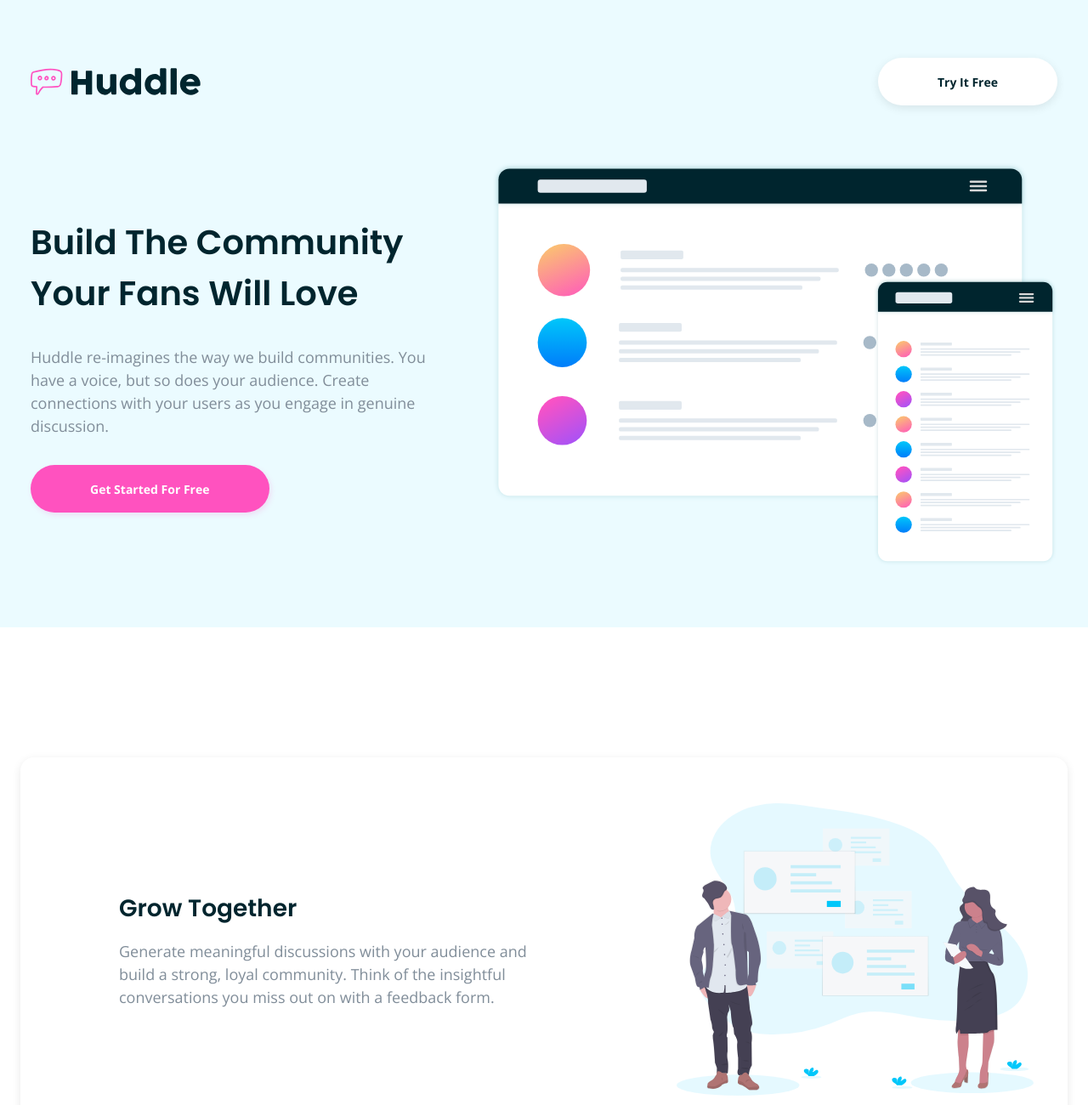
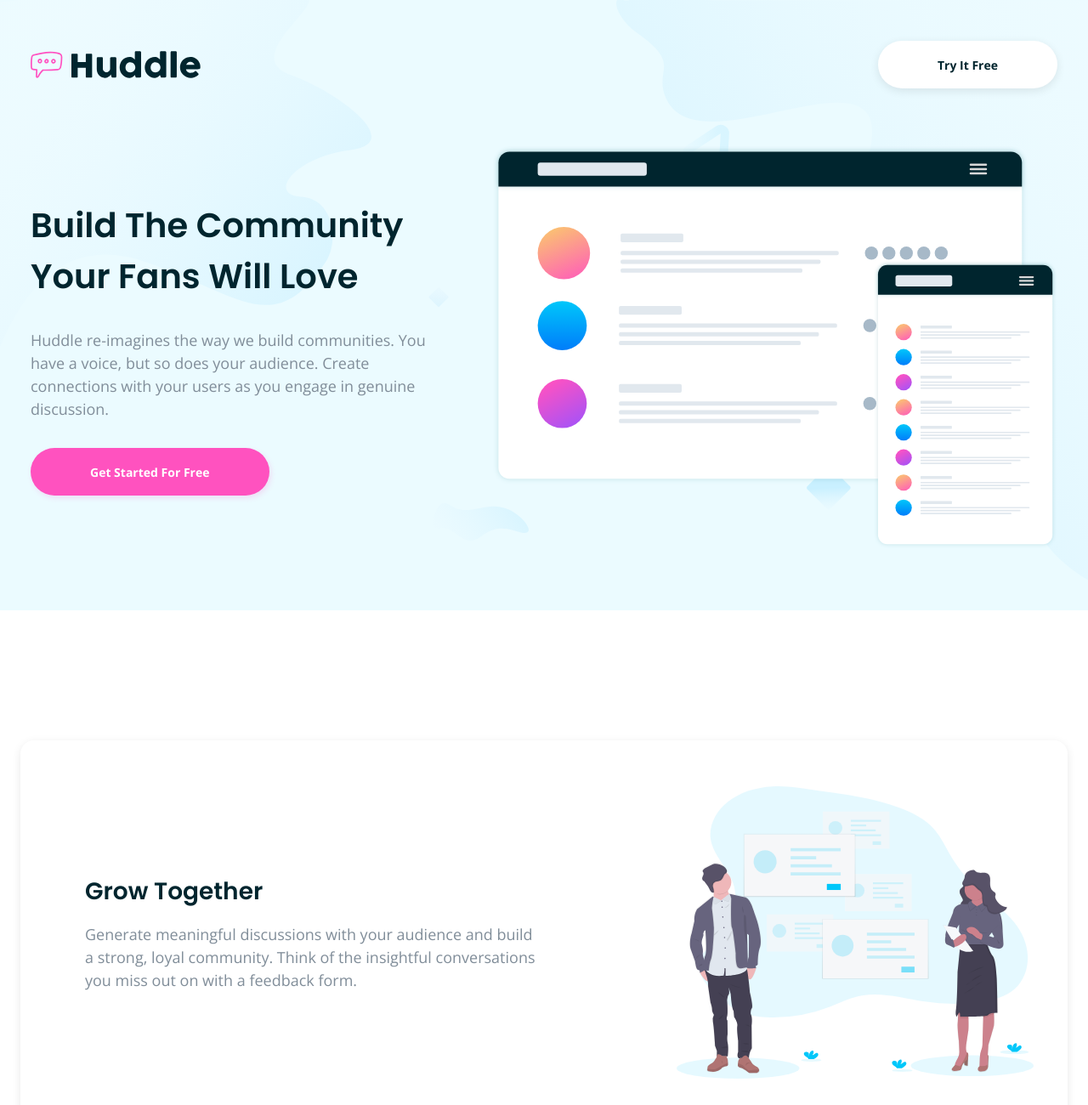
Before and after one commit to karolbanat/huddle-landing-page-with-alternating-feature-blocks, a website: page index.html in a window 1280 px wide. Shown: the top 1300 px of the page at 85% size. Drawn offline with nearby package versions, Linux system fonts and the light colour scheme.

Commit message:
Header background image and spacing adjustings

```diff
--- a/src/sass/components/_feature-block.scss
+++ b/src/sass/components/_feature-block.scss
@@ -1,20 +1,28 @@
 @use '../abstracts/mixins' as mxn;
 
 .feature-block {
-	--padding-inline: 4rem;
-	--padding-block: 2.4rem 3.2rem;
+	--padding-left: 4rem;
+	--padding-right: 4rem;
+	--padding-top: 2.4rem;
+	--padding-bottom: 3.2rem;
 	display: flex;
 	flex-direction: column-reverse;
 	align-items: center;
 	gap: 2.4rem;
-	padding-block: var(--padding-block);
-	padding-inline: var(--padding-inline);
+	padding: {
+		top: var(--padding-top);
+		bottom: var(--padding-bottom);
+		left: var(--padding-left);
+		right: var(--padding-right);
+	}
 	font-size: var(--fz-feature-block);
 	text-align: center;
 	border-radius: var(--borr-400);
 	box-shadow: var(--shadow-neutral);
 	@include mxn.mq(medium) {
-		--padding-block: 5.4rem;
+		--padding-top: 5.4rem;
+		--padding-bottom: 5.4rem;
+		--padding-left: clamp(2.4rem, -2rem + 7.5vw, 12rem);
 		text-align: initial;
 		flex-direction: row;
 		justify-content: space-between;
@@ -29,11 +37,11 @@
 		}
 	}
 
-	&__header {
-		@include mxn.mq(medium) {
-			padding-left: clamp(2.4rem, -2rem + 7.5vw, 8rem);
-		}
-	}
+	// &__header {
+	// 	@include mxn.mq(medium) {
+	// 		padding-left: ;
+	// 	}
+	// }
 
 	&__heading {
 		margin-bottom: 1.6rem;
--- a/src/sass/components/_primary-header.scss
+++ b/src/sass/components/_primary-header.scss
@@ -1,8 +1,15 @@
 @use '../abstracts/mixins' as mxn;
 
 .primary-header {
+	--bg-image: url('../images/bg-hero-mobile.svg');
 	padding-bottom: clamp(3.6rem, 7.5vw, 7.2rem);
 	background-color: var(--clr-neutral-200);
+	background-image: var(--bg-image);
+	background-repeat: no-repeat;
+	background-size: cover;
+	@include mxn.mq(medium) {
+		--bg-image: url('../images/bg-hero-desktop.svg');
+	}
 
 	&__content {
 		display: flex;
--- a/src/sass/components/_primary-navigation.scss
+++ b/src/sass/components/_primary-navigation.scss
@@ -2,6 +2,6 @@
 	display: flex;
 	align-items: center;
 	justify-content: space-between;
-	padding-top: clamp(2.8rem, 1rem + 5vw, 6.8rem);
+	padding-top: clamp(2.8rem, 1rem + 5vw, 4.8rem);
 	margin-bottom: clamp(6.8rem, 10rem - 5vw, 8rem);
 }
```
Also changed, not shown: dist/css/main.min.css.
